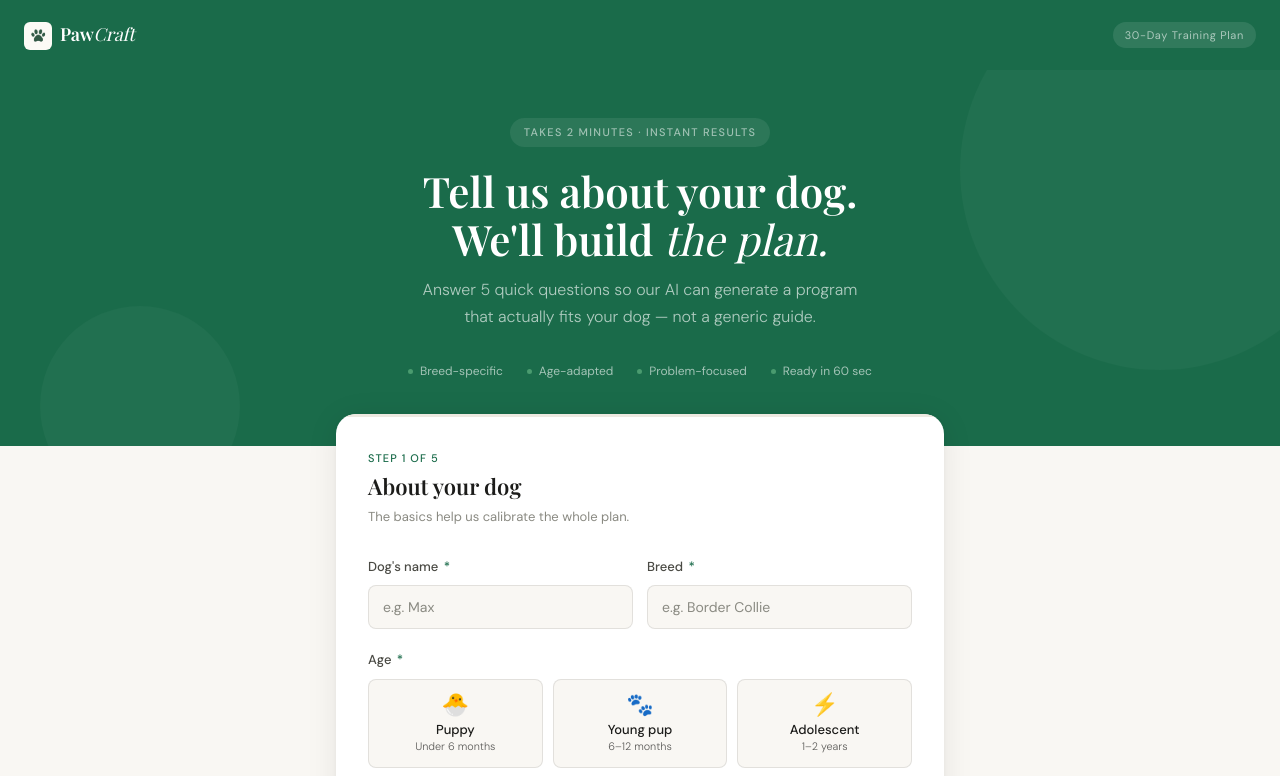
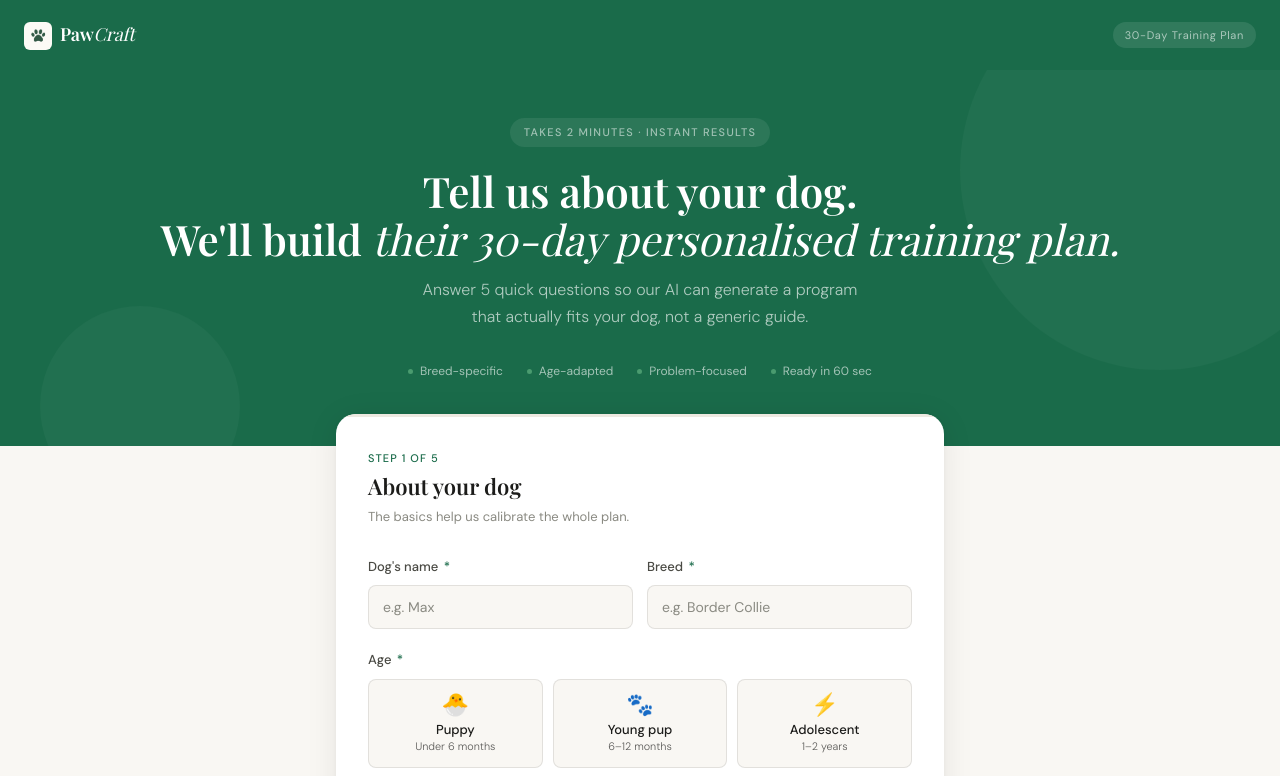
Before and after one commit to julianalert/goodpup, a Next.js app: page /form in a window 1280 px wide. Shown: the top 776 px of the page. Built offline with nearby package versions, Linux system fonts and the light colour scheme.

Commit message:
v1 ready for final test

```diff
--- a/app/form/page.tsx
+++ b/app/form/page.tsx
@@ -237,8 +237,8 @@ export default function FormPage() {
         </div>
         <div className={s.hero}>
           <div className={s.heroEyebrow}>Takes 2 minutes · Instant results</div>
-          <h1>Tell us about your dog.<br />We&apos;ll build <em>the plan.</em></h1>
-          <p className={s.heroSub}>Answer 5 quick questions so our AI can generate a program that actually fits your dog — not a generic guide.</p>
+          <h1>Tell us about your dog.<br />We&apos;ll build <em>their 30-day personalised training plan.</em></h1>
+          <p className={s.heroSub}>Answer 5 quick questions so our AI can generate a program that actually fits your dog, not a generic guide.</p>
         </div>
         <div className={s.formWrap}>
           <div className={s.formCard}>
@@ -248,7 +248,7 @@ export default function FormPage() {
             <div className={s.successStep}>
               <div className={s.successIcon}>🐾</div>
               <div className={s.successTitle}>Generating your plan…</div>
-              <p className={s.successSub}>Hang tight — our AI is building a personalized 30-day program just for your dog.</p>
+              <p className={s.successSub}>Hang tight. Our AI is building a personalized 30-day program just for your dog.</p>
               <div className={s.generatingSteps}>
                 {GEN_STEPS.map((label, i) => {
                   const isDone = i < genStepIndex
@@ -280,8 +280,8 @@ export default function FormPage() {
 
       <div className={s.hero}>
         <div className={s.heroEyebrow}>Takes 2 minutes · Instant results</div>
-        <h1>Tell us about your dog.<br />We&apos;ll build <em>the plan.</em></h1>
-        <p className={s.heroSub}>Answer 5 quick questions so our AI can generate a program that actually fits your dog — not a generic guide.</p>
+        <h1>Tell us about your dog.<br />We&apos;ll build <em>their 30-day personalised training plan.</em></h1>
+        <p className={s.heroSub}>Answer 5 quick questions so our AI can generate a program that actually fits your dog, not a generic guide.</p>
         <div className={s.trustRow}>
           {['Breed-specific', 'Age-adapted', 'Problem-focused', 'Ready in 60 sec'].map((t) => (
             <div key={t} className={s.trustItem}><span className={s.trustDot} />{t}</div>
@@ -436,7 +436,7 @@ export default function FormPage() {
             <div className={s.step}>
               <div className={s.stepIndicator}>Step 4 of 5</div>
               <div className={s.stepTitle}>Time &amp; commitment</div>
-              <div className={s.stepSub}>Be honest — we&apos;ll build a plan you can actually stick to.</div>
+              <div className={s.stepSub}>Be honest: we&apos;ll build a plan you can actually stick to.</div>
 
               <div className={s.field}>
                 <label className={s.fieldLabel}>How much time can you dedicate per day? <span className={s.required}>*</span></label>
@@ -497,7 +497,7 @@ export default function FormPage() {
                 <div className={s.summarySectionTitle}>📋 Your plan summary</div>
                 <div className={s.summaryRow}>
                   <span className={s.summaryKey}>Dog</span>
-                  <span className={s.summaryVal}>{form.dogName || '—'}</span>
+                  <span className={s.summaryVal}>{form.dogName || '-'}</span>
                 </div>
                 <div className={s.summaryRow}>
                   <span className={s.summaryKey}>Breed &amp; age</span>
@@ -509,7 +509,7 @@ export default function FormPage() {
                     <div className={s.summaryTags}>
                       {form.problems.length > 0
                         ? form.problems.map((p) => <span key={p} className={s.summaryTag}>{PROBLEM_LABELS[p]}</span>)
-                        : '—'}
+                        : '-'}
                     </div>
                   </span>
                 </div>
@@ -519,7 +519,7 @@ export default function FormPage() {
                 </div>
                 <div className={s.summaryRow}>
                   <span className={s.summaryKey}>Living situation</span>
-                  <span className={s.summaryVal}>{form.living ? LIVING_LABELS[form.living] : '—'}</span>
+                  <span className={s.summaryVal}>{form.living ? LIVING_LABELS[form.living] : '-'}</span>
                 </div>
               </div>
 
--- a/lib/stripe.ts
+++ b/lib/stripe.ts
@@ -5,4 +5,4 @@ export const stripe = new Stripe(process.env.STRIPE_SECRET_KEY!, {
   apiVersion: '2026-05-27.dahlia',
 })
 
-export const PRICE_CENTS = 1700 // $17.00
+export const PRICE_CENTS = 100 // $1.00 (test)
```
Also changed, not shown: app/order/page.tsx (+6 -6 lines).
